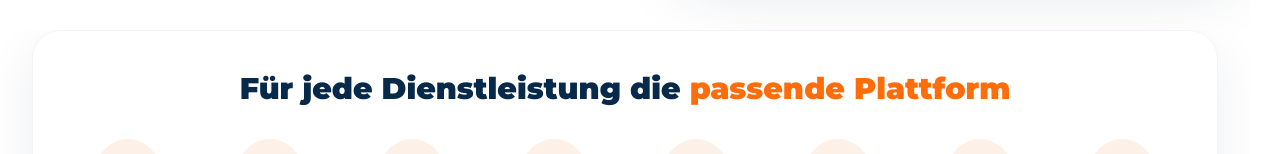
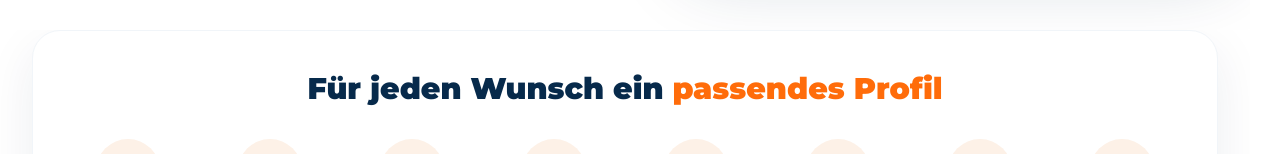
Before and after one commit to tufan8877/speedjobsat, a React (Vite) app: page / in a window 1280 px wide. Shown: the part 646-800 px from the top of the page. Built offline with nearby package versions, Linux system fonts and the light colour scheme; no server answers; what drizzle-zod would draw is missing.

Commit message:
Update homepage category section heading
Co-Authored-By: Claude Sonnet 5 <noreply@anthropic.com>
Claude-Session: https://claude.ai/code/session_01NYhxHBbofKVqc1mnrNhYPk

```diff
--- a/components/home/platform-categories.tsx
+++ b/components/home/platform-categories.tsx
@@ -78,7 +78,7 @@ export default function PlatformCategories() {
         <div className="overflow-hidden rounded-[1.75rem] border border-slate-100 bg-white shadow-[0_18px_50px_rgba(7,43,76,0.08)]">
           <div className="px-5 py-8 sm:px-8 sm:py-10">
             <h2 className="font-title text-center text-2xl font-black text-primary sm:text-3xl">
-              Für jede Dienstleistung die <span className="text-secondary">passende Plattform</span>
+              Für jeden Wunsch ein <span className="text-secondary">passendes Profil</span>
             </h2>
 
             <div className="mt-8 grid grid-cols-2 gap-x-4 gap-y-8 sm:grid-cols-4 lg:grid-cols-8">
```
